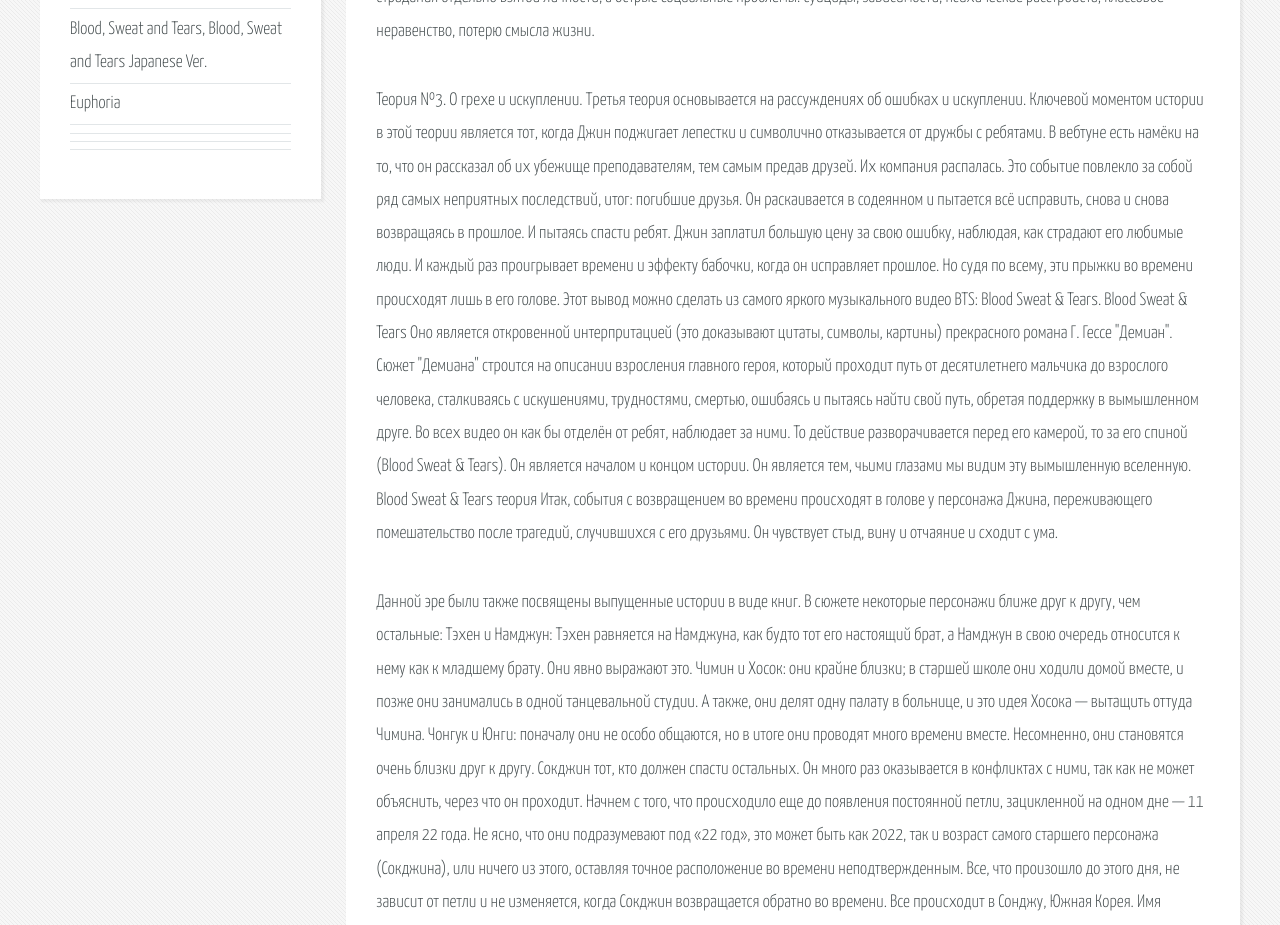
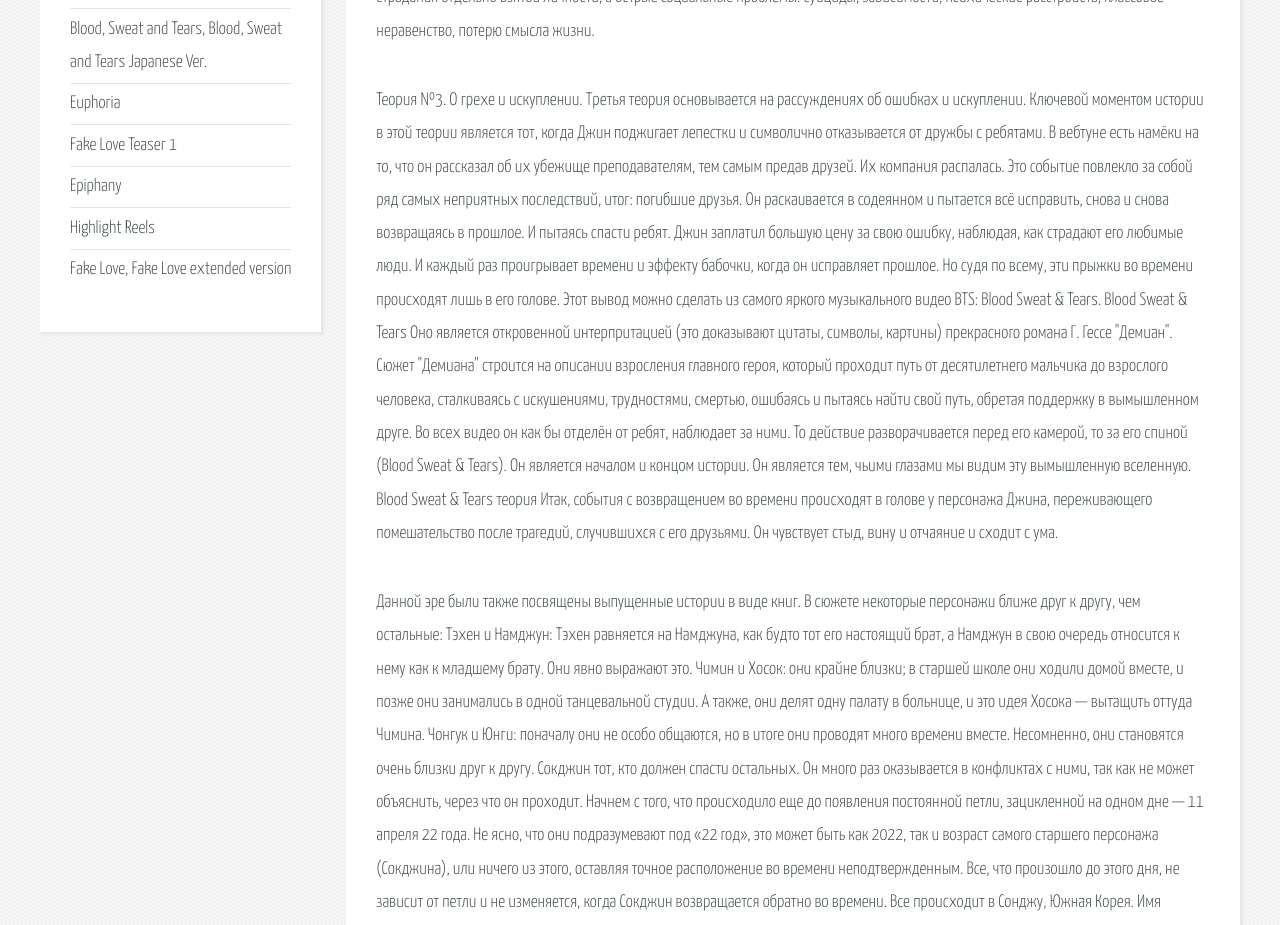
Before and after one commit to DianaChii/SobolevaBTS, a plain HTML site: page twocolumn2.html in a window 1280 px wide. Shown: the part 1580-2505 px from the top of the page. Drawn offline with Linux system fonts and the light colour scheme.

Commit message:
add text

```diff
--- a/twocolumn2.html
+++ b/twocolumn2.html
@@ -72,10 +72,10 @@
 												<li>WINGS Short Films </a></li>
 												<li>Blood, Sweat and Tears, Blood, Sweat and Tears Japanese Ver.</a></li>
 												<li>Euphoria</a></li>
-												<li></a></li>
-												<li></a></li>
-												<li></a></li>
-												<li></a></li>
+												<li>Fake Love Teaser 1</a></li>
+												<li>Epiphany</a></li>
+												<li>Highlight Reels </a></li>
+												<li>Fake Love, Fake Love extended version</a></li>
 											</ul>
 										</section>
 
```
